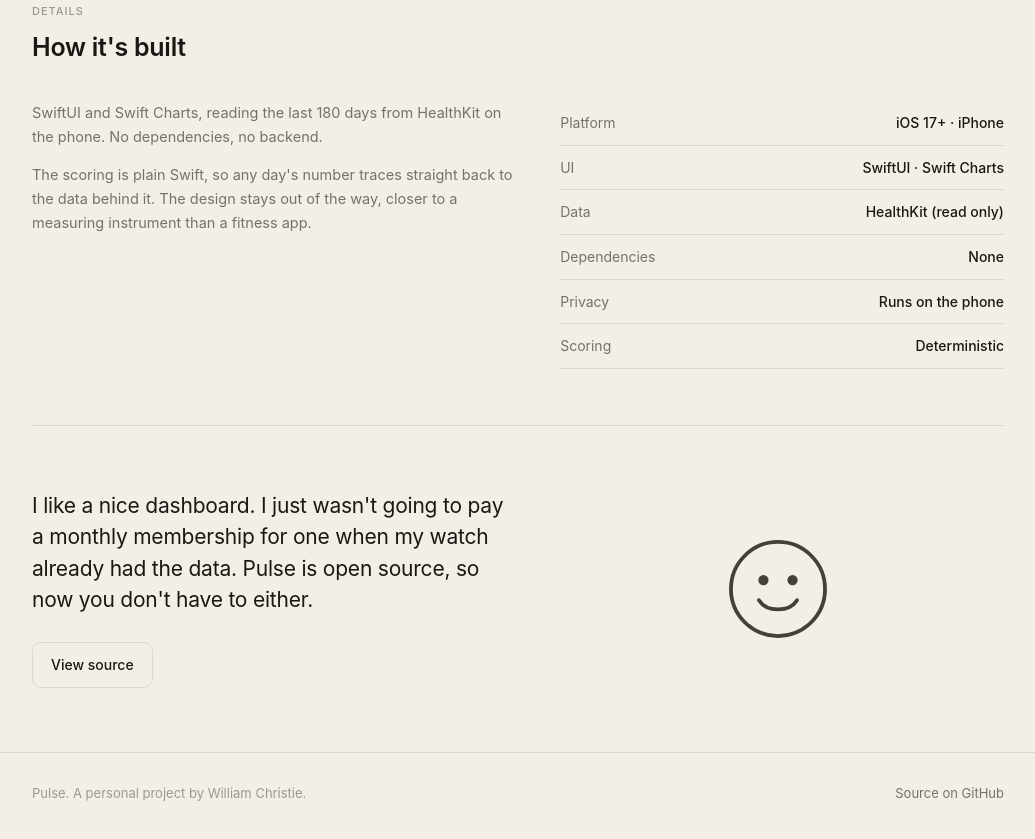
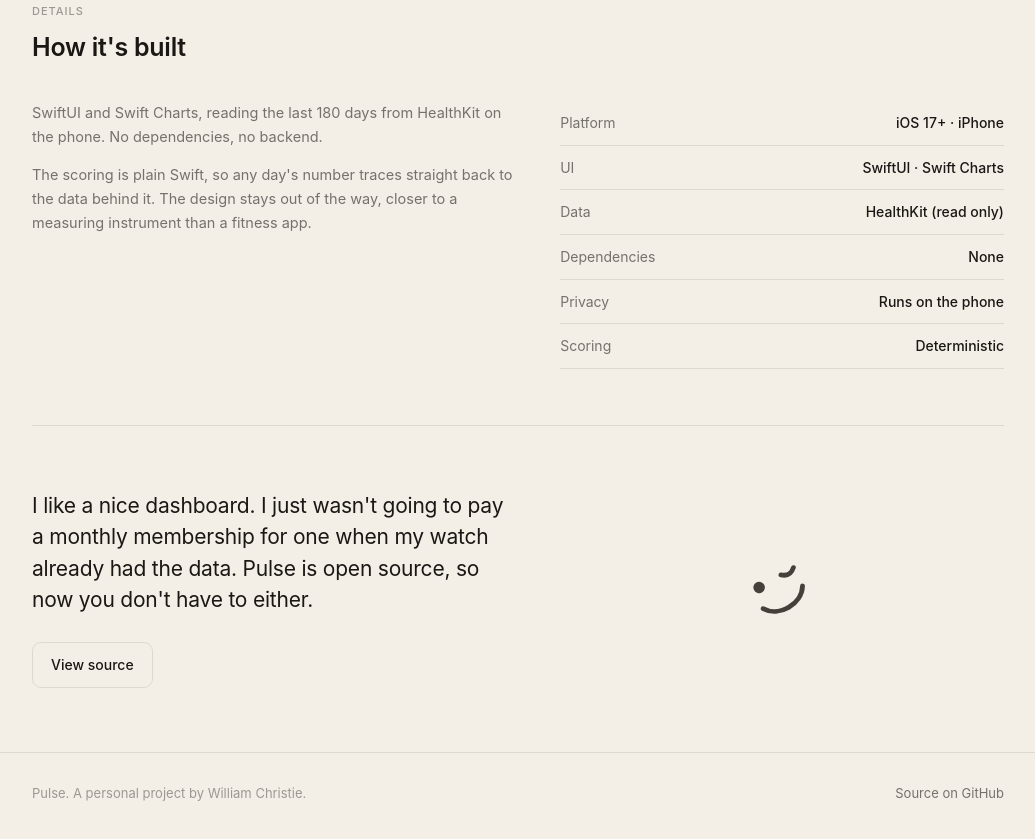
Before and after one commit to William-T-Christie/pulse, a plain HTML site: page docs/index.html in a window 1280 px wide. Shown: the part 3441-4280 px from the top of the page, without its empty margins (122-1157 px from the left). Drawn offline with Linux system fonts and the light colour scheme.

Commit message:
Make the closing smiley a winking face: drop the head circle, rotate 30 degrees counterclockwise
Just the two eyes and smile now, one eye a small curved wink, the whole face
tilted counterclockwise for a cheeky look.

Co-Authored-By: Claude Opus 4.8 <noreply@anthropic.com>

```diff
--- a/docs/index.html
+++ b/docs/index.html
@@ -311,7 +311,7 @@
         <p>I like a nice dashboard. I just wasn't going to pay a monthly membership for one when my watch already had the data. Pulse is open source, so now you don't have to either.</p>
         <a class="btn secondary" href="__REPO_URL__">View source</a>
       </div>
-      <svg class="smiley-lg" width="112" height="112" viewBox="0 0 100 100" fill="none" aria-hidden="true"><circle cx="50" cy="50" r="42" stroke="currentColor" stroke-width="3.4"/><circle cx="37" cy="42" r="4.6" fill="currentColor"/><circle cx="63" cy="42" r="4.6" fill="currentColor"/><path d="M33 60 C 40 71, 60 71, 67 60" stroke="currentColor" stroke-width="3.4" stroke-linecap="round"/></svg>
+      <svg class="smiley-lg" width="120" height="120" viewBox="0 0 100 100" fill="none" aria-hidden="true"><g transform="rotate(-30 50 50)" stroke="currentColor" stroke-width="4" stroke-linecap="round"><circle cx="37" cy="41" r="4.8" fill="currentColor" stroke="none"/><path d="M58 41 Q 64 46.5 70 41"/><path d="M31 58 C 39 71, 61 71, 69 58"/></g></svg>
     </div>
   </section>
 
```
